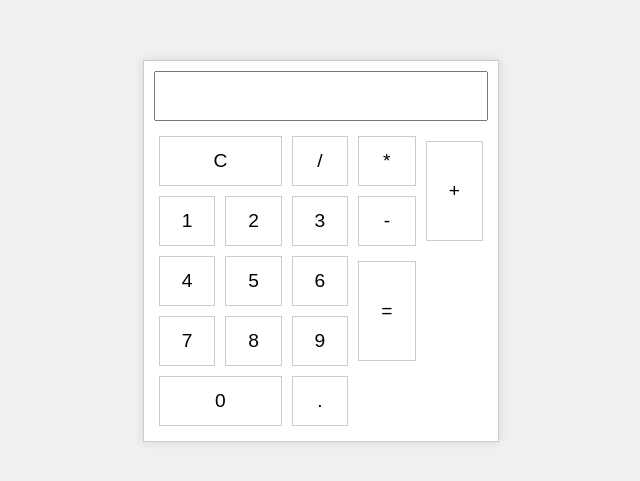
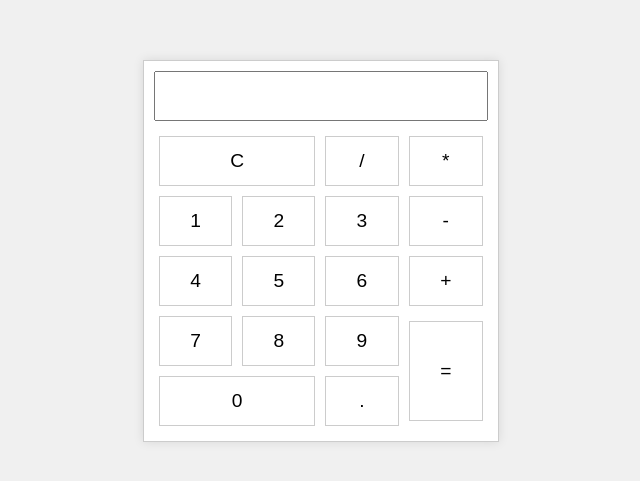
Before and after one commit to VangSang0/calculator-TOP, a plain HTML site: page index.html in a window 1280 px wide. Shown: the part 149-630 px from the top of the page, without its empty margins (319-959 px from the left). Drawn offline with Linux system fonts and the light colour scheme.

Commit message:
Fixing how the calculator looks

```diff
--- a/index.html
+++ b/index.html
@@ -16,7 +16,6 @@
                     <td colspan="2"><button>C</button></td>
                     <td><button>/</button></td>
                     <td><button>*</button></td>
-                    <td rowspan="2"><button class="taller">+</button></td>
                 </tr>
                 <tr>
                     <td><button>1</button></td>
@@ -28,12 +27,13 @@
                     <td><button>4</button></td>
                     <td><button>5</button></td>
                     <td><button>6</button></td>
-                    <td rowspan="2"><button class="taller">=</button></td>
+                    <td><button>+</button></td>
                 </tr>
                 <tr>
                     <td><button>7</button></td>
                     <td><button>8</button></td>
                     <td><button>9</button></td>
+                    <td rowspan="2"><button class="taller">=</button></td>
                 </tr>
                 <tr>
                     <td colspan="2"><button class="longer">0</button></td>
--- a/style.css
+++ b/style.css
@@ -1,4 +1,4 @@
-/* Basic reset */
+
 body {
     margin: 0;
     padding: 0;
@@ -9,7 +9,6 @@ body {
     background-color: #f0f0f0;
 }
 
-/* Container styling */
 .container {
     background-color: #fff;
     border: 1px solid #ccc;
@@ -18,7 +17,6 @@ body {
     text-align: center;
 }
 
-/* Display input styling */
 .display {
     width: 100%;
     height: 50px;
@@ -29,18 +27,15 @@ body {
     box-sizing: border-box;
 }
 
-/* Table styling */
 table.calculator {
     width: 100%;
     border-collapse: collapse;
 }
 
-/* Table cell styling */
 table.calculator td {
     padding: 5px;
 }
 
-/* Button styling */
 button {
     width: 100%;
     height: 50px;
@@ -56,9 +51,9 @@ button {
 }
 
 .longer {
-    width: 100%; /* Ensure longer button spans full width */
+    width: 100%;
 }
 
 button:hover {
-    background-color: #e0e0e0; /* Optional: Hover effect */
+    background-color: #e0e0e0;
 }
```
